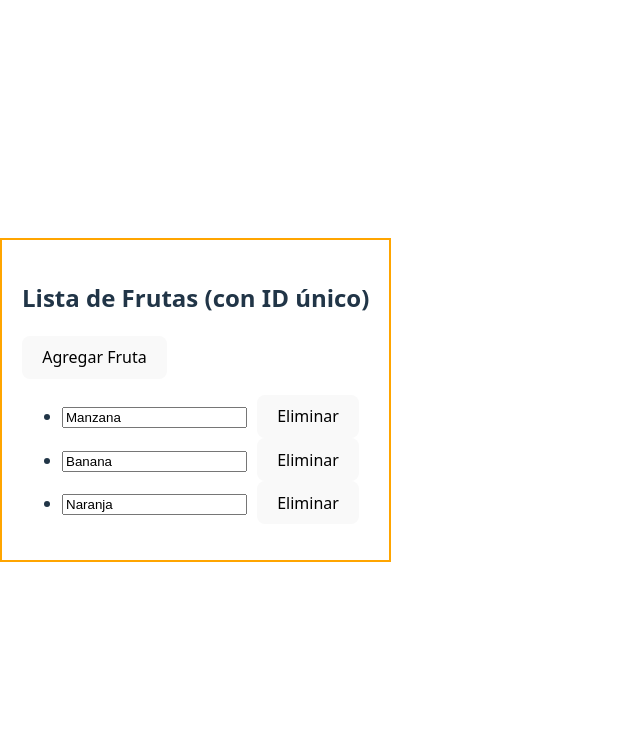
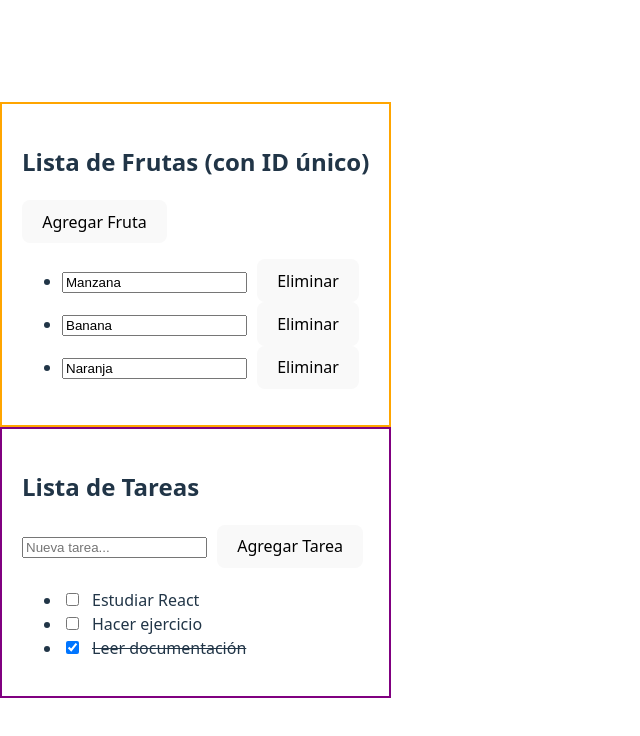
Before and after one commit to sebastianp22/Learning-Code, a React (Vite) app in the folder Proyecto-React/primer-componente/: page / in a window 1280 px wide. Shown: the top 736 px of the page, without its empty margins (0-640 px from the left). Built offline with nearby package versions, Linux system fonts and the light colour scheme.

Commit message:
docs: Day 4 Block 2 review - clarify key concepts

```diff
--- a/Proyecto-React/primer-componente/src/App.jsx
+++ b/Proyecto-React/primer-componente/src/App.jsx
@@ -1,12 +1,15 @@
 //import StateBasics from "./Components/StateBasics";
 //import { FormWithState, UserProfile } from "./Components/FormWithState";
 import ListsBasics from "./Components/ListsBasics";
+import TaskList from "./Components/TaskList";
+
 
 // Componente principal de la aplicación
 function App() {
   return (
     <div>
        <ListsBasics />
+        <TaskList />
     </div>
   );
 }
--- /dev/null
+++ b/Proyecto-React/primer-componente/src/Components/TaskList.jsx
@@ -0,0 +1,63 @@
+import { useState } from "react";
+
+function TaskList() {
+  const [tasks, setTasks] = useState([
+    { id: 1, text: "Estudiar React", completed: false },
+    { id: 2, text: "Hacer ejercicio", completed: false },
+    { id: 3, text: "Leer documentación", completed: true },
+  ]);
+
+  const [newTaskText, setNewTaskText] = useState("");
+
+  const toggleTask = (taskId) => {
+    setTasks((tasks.map(task =>
+      task.id === taskId
+      ? { ...task, completed: !task.completed }
+      : task
+    )));
+  };
+
+  const addTask = () => {
+    if (newTaskText.trim() !== "") {
+      const newId = Math.max(...tasks.map(t => t.id)) + 1; // Generar un nuevo ID único
+      setTasks([...tasks, { id: newId, text: newTaskText, completed: false }]);
+      setNewTaskText("");
+    }
+  };
+
+  return (
+    <div style={{ padding: "20px", border: "2px solid purple" }}>
+      <h2>Lista de Tareas</h2>
+
+      <div style={{ marginBottom: "20px" }}>
+      <input
+        type="text"
+        value={newTaskText}
+        onChange={(e) => setNewTaskText(e.target.value)}
+        placeholder="Nueva tarea..."
+        style={{ marginRight: "10px" }}
+      />
+      <button onClick={addTask}>Agregar Tarea</button>
+      </div>
+
+      <ul>
+        {tasks.map((task) => (
+          <li key={task.id}>
+            <input
+              type="checkbox"
+              checked={task.completed}
+              onChange={() => toggleTask(task.id)}
+            />
+            <span style={{
+              marginLeft: "10px",
+              textDecoration: task.completed ? "line-through" : "none" }}>
+                {task.text}
+            </span>
+          </li>
+        ))}
+      </ul>
+    </div>
+  );
+}
+
+export default TaskList;
```
Also changed, not shown: Proyecto-React/primer-componente/src/dia4-respuestas.md (+31 -0 lines).
